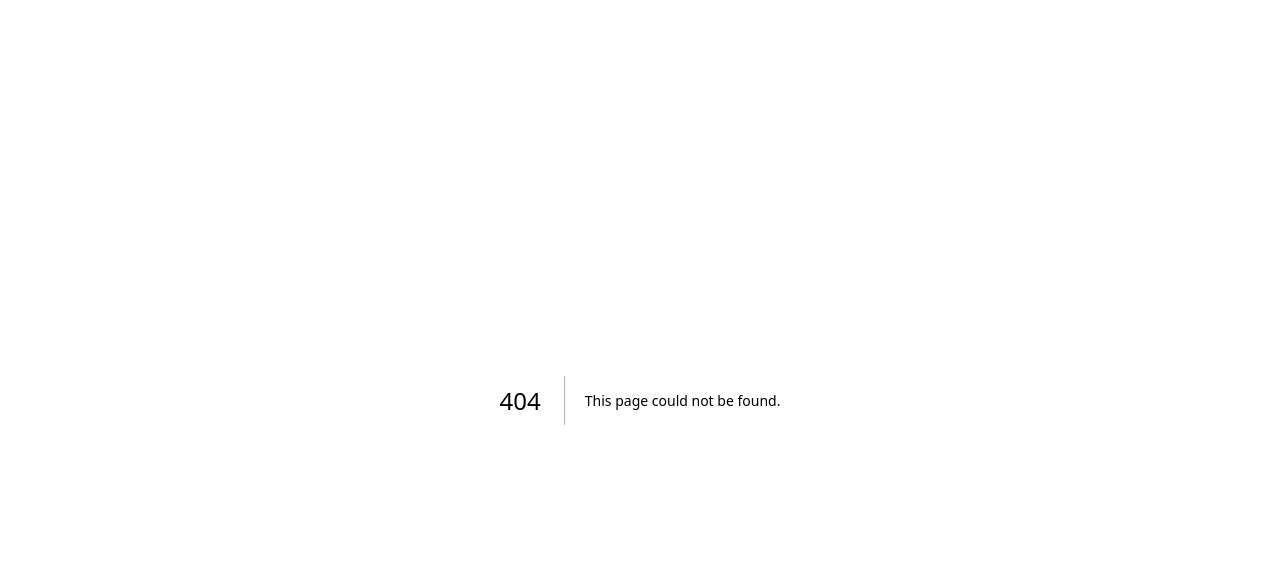
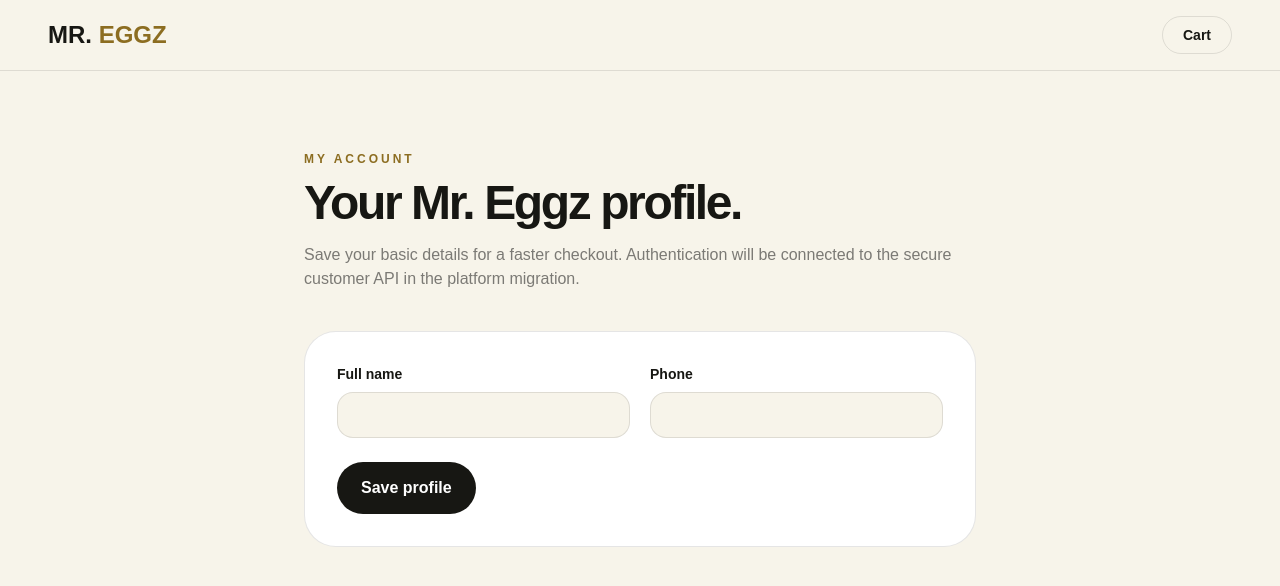
Before and after one commit to abhishek21lift-oss/mr.eggz, a Next.js app: page /account in a window 1280 px wide. Before the commit this address had no page. Shown: the top 586 px of the page. Built offline with nearby package versions, Linux system fonts and the light colour scheme.

Commit message:
feat: add public customer account page foundation

```diff
--- /dev/null
+++ b/app/account/page.tsx
@@ -0,0 +1,39 @@
+"use client";
+
+import { useState } from "react";
+
+export default function AccountPage() {
+  const [name, setName] = useState("");
+  const [phone, setPhone] = useState("");
+  const [saved, setSaved] = useState(false);
+
+  function save(event: React.FormEvent) {
+    event.preventDefault();
+    localStorage.setItem("mrEggzCustomerProfile", JSON.stringify({ name, phone }));
+    setSaved(true);
+  }
+
+  return (
+    <main className="min-h-screen bg-[#f7f4ea] text-[#171713]">
+      <header className="border-b border-black/10 px-6 py-4 md:px-12">
+        <div className="mx-auto flex max-w-7xl items-center justify-between">
+          <a href="/" className="text-2xl font-black">MR. <span className="text-[#8c6d21]">EGGZ</span></a>
+          <a href="/cart" className="rounded-full border border-black/10 px-5 py-2 text-sm font-bold">Cart</a>
+        </div>
+      </header>
+      <section className="mx-auto max-w-3xl px-6 py-14 md:px-12 md:py-20">
+        <p className="text-xs font-black uppercase tracking-[.25em] text-[#8c6d21]">My account</p>
+        <h1 className="mt-3 text-5xl font-black tracking-[-.05em]">Your Mr. Eggz profile.</h1>
+        <p className="mt-4 text-black/50">Save your basic details for a faster checkout. Authentication will be connected to the secure customer API in the platform migration.</p>
+        <form onSubmit={save} className="mt-10 rounded-[2rem] border border-black/10 bg-white p-6 md:p-8">
+          <div className="grid gap-5 sm:grid-cols-2">
+            <label className="text-sm font-bold">Full name<input value={name} onChange={(e) => setName(e.target.value)} required className="mt-2 w-full rounded-2xl border border-black/10 bg-[#f7f4ea] px-4 py-3 outline-none focus:border-[#8c6d21]" /></label>
+            <label className="text-sm font-bold">Phone<input value={phone} onChange={(e) => setPhone(e.target.value)} required inputMode="tel" className="mt-2 w-full rounded-2xl border border-black/10 bg-[#f7f4ea] px-4 py-3 outline-none focus:border-[#8c6d21]" /></label>
+          </div>
+          {saved && <p className="mt-5 rounded-xl bg-[#dfe8cf] px-4 py-3 text-sm font-bold text-[#456032]">Profile saved on this device.</p>}
+          <button className="mt-6 rounded-full bg-[#171713] px-6 py-3.5 font-black text-white">Save profile</button>
+        </form>
+      </section>
+    </main>
+  );
+}
```
